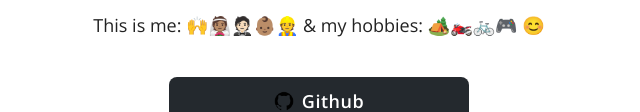
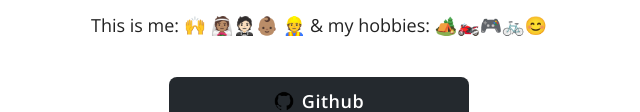
Before and after one commit to jhohandx/gitActions, a plain HTML site: page vsts/webpage/index.html in a window 1280 px wide. Shown: the part 234-346 px from the top of the page, without its empty margins (321-961 px from the left). Drawn offline with nearby package versions, Linux system fonts and the light colour scheme.

Commit message:
Update index.html

```diff
--- a/vsts/webpage/index.html
+++ b/vsts/webpage/index.html
@@ -38,7 +38,7 @@
         <!-- Your Name -->
         <h1>jhohandx</h1>
         <!-- Short Bio -->
-        <p>This is me: 🙌👰🏽🤵🏻👶🏽👷 & my hobbies: 🏕️🏍️🚲🎮 😊 </p>
+        <p>This is me: 🙌 👰🏽🤵🏻👶🏽  👷 & my hobbies: 🏕️🏍️🎮🚲😊 </p>
         <!-- Replace # with your profile URL. Delete whatever you don't need & create your own brand styles in css/brands.css -->
         <!-- Github -->
         <a class="button button-github" href="https://github.com/jhohandx/gitActions"><img class="icon" src="icons/github.png">Github</a>
```
